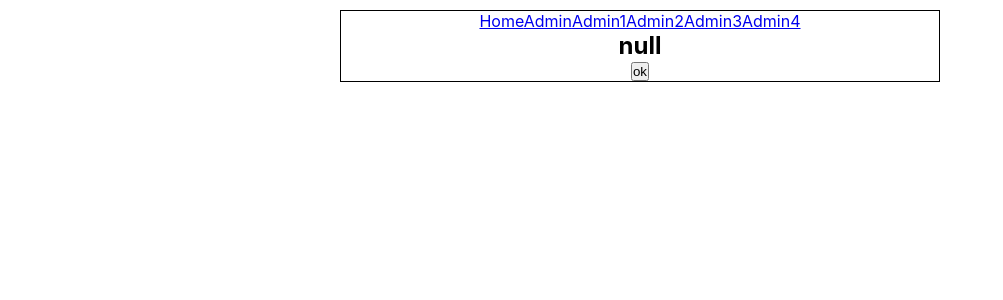
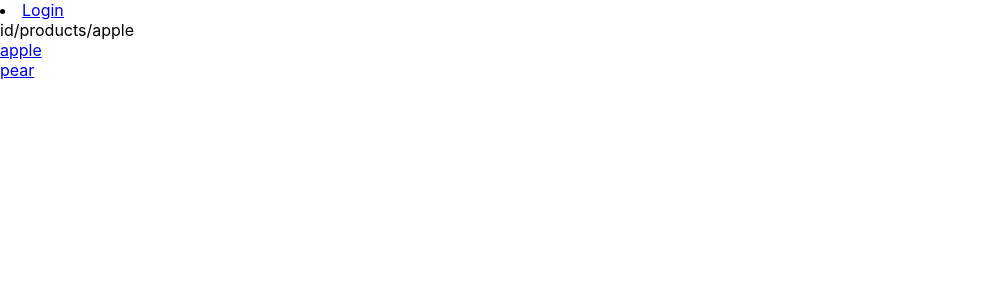
Before and after one commit to kozzztia/NewTodoList, a React (Create React App) app: page /products/apple in a window 1280 px wide. Before the commit this address led to /admin. Shown: the top 300 px of the page, without its empty margins (0-1003 px from the left). Built offline with nearby package versions, Linux system fonts and the light colour scheme.

Commit message:
testing with routing

```diff
--- a/src/App.tsx
+++ b/src/App.tsx
@@ -1,52 +1,54 @@
-import React, {lazy, Suspense, useState} from "react";
-import { Navigate, Routes, Route, Link } from "react-router-dom";
+import React, {useState} from "react";
 import "./App.css";
-import {textType} from "./components/Page";
-let Admin = lazy(() => import('./components/Page'));
+import { BrowserRouter as Router, Route,Routes, NavLink , useLocation } from "react-router-dom";
 
 export default function App() {
-    const [flag , setFlag] = useState(false)
+    const [flag , setFlag] = useState(true)
+
     return (
-        <div className="App">
+        <Router>
+            <div>
                 <nav>
-                    <Link to="/">Home</Link>
-                    <Link to="/admin">Admin</Link>
-                    <Link to="/admin1">Admin1</Link>
-                    <Link to="/admin2">Admin2</Link>
-                    <Link to="/admin3">Admin3</Link>
-                    <Link to="/admin4">Admin4</Link>
-                    {flag?<Navigate to={"/login"} replace={true}/>:<Navigate to="/admin" replace={true} />}
-
+                        <li><NavLink to="/login">Login</NavLink></li>
                 </nav>
-                <Suspense fallback="Loading…">
-                    <Routes>
-                        <Route path="/" element={<Home />} />
-                        <Route path="/admin" element={<Admin text = {"null"}  setFlag={setFlag}/>} />
-                        <Route path="/admin1" element={<Admin text = {"one"} setFlag={setFlag}/>} />
-                        <Route path="/admin2" element={<Admin text = {"two"}  setFlag={setFlag}/>} />
-                        <Route path="/admin3" element={<Admin text = {"three"}  setFlag={setFlag}/>} />
-                        <Route path="/admin4" element={<Admin text = {"four"}  setFlag={setFlag}/>} />
-                        <Route path="/login" element={<Login text = {"four"}  setFlag={setFlag}/>} />
-                    </Routes>
-                </Suspense>
+                <Routes>
+                     <Route path="/"  element={<Page text = "first"/>} />
+                     <Route path="/login"  element={<Login />} />
+                     <Route path="/products/:id" element={<Page text = 'id'/>} />
+                </Routes>
+            </div>
+        </Router>
+    );
+}
+type TextType = {
+    text:string
+}
+const Login = () => {
+    return (
+        <div>
+            <input type="text"/>
+            <button>ok</button>
+            <li><NavLink to="/">Home</NavLink>
+            </li>
         </div>
     );
-}
+};
 
-function Home() {
+const Page = ({text} : TextType) => {
+    const productName = useLocation()
+    let product = productName.pathname
+    console.log(product)
     return (
-        <main>
-            <h1>Hello CodeSandbox</h1>
-            <h2>Start editing to see some magic happen!</h2>
-        </main>
+        <div>
+            {text + product}
+
+            <ul>
+
+                <li><NavLink to="/products/apple">apple</NavLink>
+                </li>
+                <li><NavLink to="/products/pear">pear</NavLink>
+                </li>
+            </ul>
+        </div>
     );
-}function Login({text , setFlag}:textType) {
-    return (
-        <main>
-            <h1>Hello CodeSandbox</h1>
-            <button
-            onClick={()=>setFlag(prev=>!prev)}
-            >ok</button>
-        </main>
-    );
-}
+};
--- a/src/components/Page.tsx
+++ /dev/null
@@ -1,22 +0,0 @@
-import React from 'react';
-
-export type textType = {
-    text : string,
-    setFlag : React.Dispatch<React.SetStateAction<boolean>>
-}
-
-
-const Page = ({text , setFlag}:textType) => {
-    return (
-        <div>
-            <h2>{text}</h2>
-            <button
-                onClick={()=>setFlag(prev => !prev)}
-            >
-                ok
-            </button>
-        </div>
-    );
-};
-
-export default Page;
--- a/src/index.tsx
+++ b/src/index.tsx
@@ -9,8 +9,6 @@ const root = ReactDOM.createRoot(
 );
 root.render(
   <React.StrictMode>
-      <BrowserRouter>
         <App />
-      </BrowserRouter>
   </React.StrictMode>
 );
```
